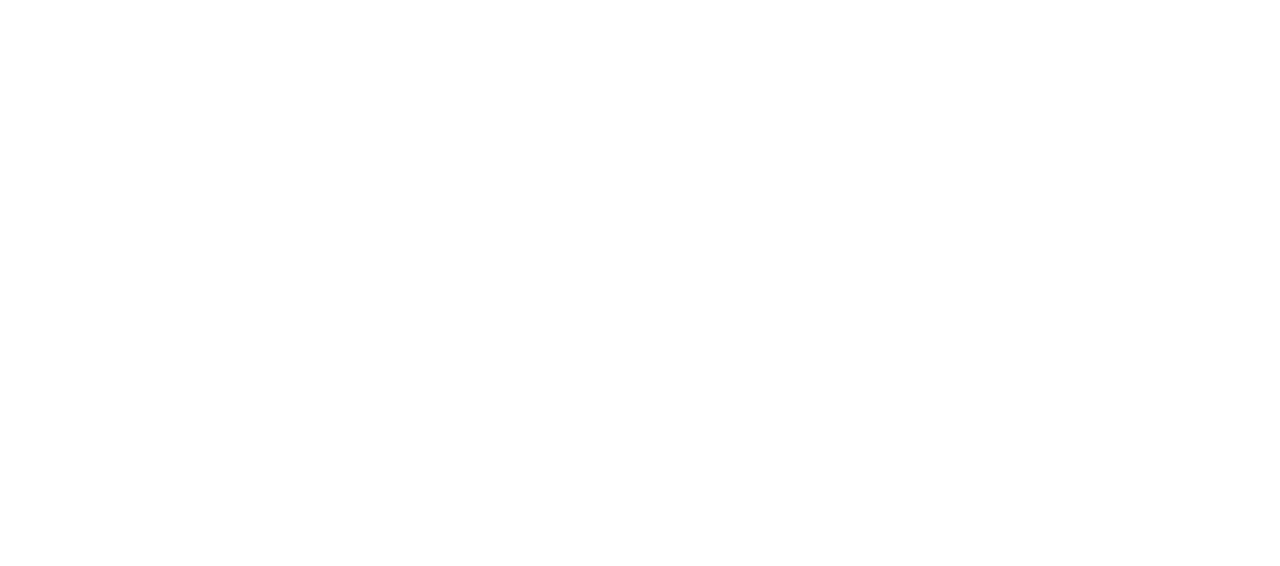
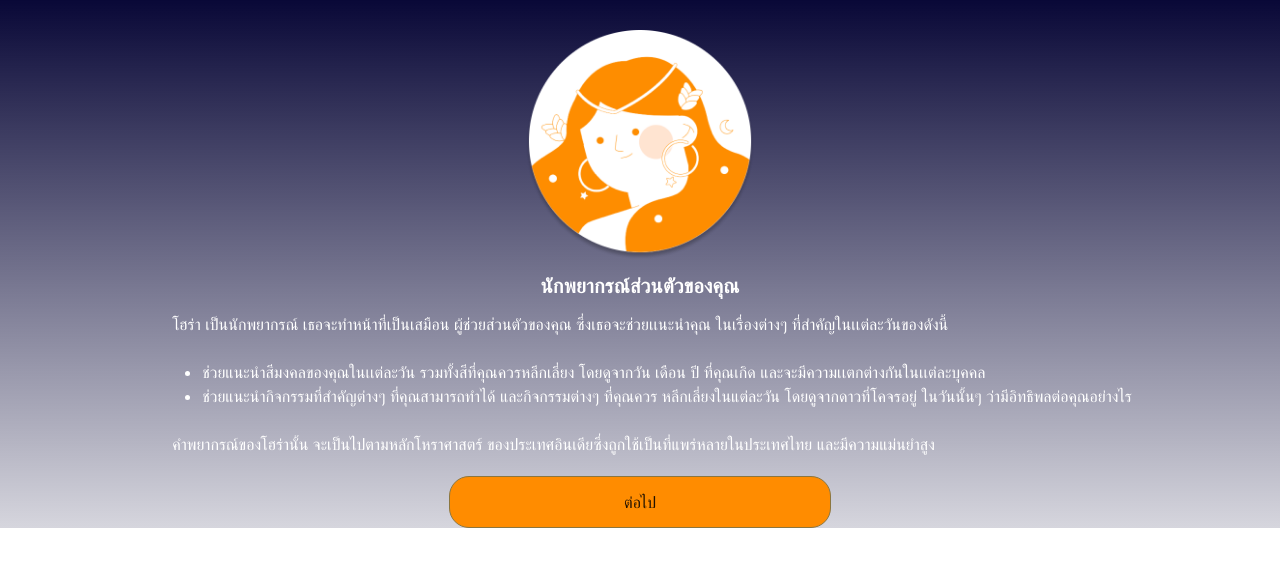
Before and after one commit to minkicu/auspiciousRegister, a Nuxt app: page /home in a window 1280 px wide. Before the commit this address had no page. Shown: the top 566 px of the page. Built offline with nearby package versions, Linux system fonts and the light colour scheme.

Commit message:
add home page

```diff
--- /dev/null
+++ b/pages/home.vue
@@ -0,0 +1,75 @@
+<template>
+  <div class="homepage-wrapper">
+    <img src="~/assets/images/icon-horo-girl.png" alt="" width="230px" height="230px">
+    <div class="title">นักพยากรณ์ส่วนตัวของคุณ</div>
+    <div class="content">
+      <ul>
+        โฮร่า เป็นนักพยากรณ์ เธอจะทำหน้าที่เป็นเสมือน ผู้ช่วยส่วนตัวของคุณ ซึ่งเธอจะช่วยเเนะนำคุณ ในเรื่องต่างๆ
+        ที่สำคัญในเเต่ละวันของดังนี้ <br> <br>
+        <div class="detail">
+          <li>ช่วยแนะนำสีมงคลของคุณในเเต่ละวัน รวมทั้งสีที่คุณควรหลีกเลี่ยง โดยดูจากวัน เดือน ปี ที่คุณเกิด
+            และจะมีความเเตกต่างกันในเเต่ละบุคคล</li>
+          <li>ช่วยแนะนำกิจกรรมที่สำคัญต่างๆ ที่คุณสามารถทำได้ และกิจกรรมต่างๆ ที่คุณควร หลีกเลี่ยงในแต่ละวัน
+            โดยดูจากดาวที่โคจรอยู่ ในวันนั้นๆ ว่ามีอิทธิพลต่อคุณอย่างไร</li>
+        </div>
+        <br>คำพยากรณ์ของโฮร่านั้น จะเป็นไปตามหลักโหราศาสตร์ ของประเทศอินเดียซึ่งถูกใช้เป็นที่แพร่หลายในประเทศไทย
+        และมีความแม่นยำสูง
+      </ul>
+    </div>
+    <button class="button" @click="clickNextBtn()">ต่อไป</button>
+  </div>
+</template>
+
+<script>
+export default {
+  name: 'HomePage',
+  methods: {
+    clickNextBtn(){
+      this.$router.push('/register')
+    }
+  },
+}
+</script>
+
+
+<style lang="scss" scoped>
+.homepage-wrapper {
+  background: linear-gradient(180deg, #090837 0%, rgba(13, 12, 62, 0) 120%, rgba(13, 12, 62, 0) 100%);
+  height: auto;
+  display: flex;
+  flex-direction: column;
+  padding: 30px 15px 0px 15px;
+  align-items: center;
+  font-family: 'Inter';
+  overflow-x: hidden;
+  overflow-y: scroll;
+}
+
+.title {
+  font-family: 'Inter';
+  color: #FFFFFF;
+  font-weight: 700;
+  font-size: 20px;
+  padding-top: 10px;
+}
+
+.content {
+  color: #FFFFFF;
+  font-weight: 400;
+  font-size: 16px;
+  padding-top: 10px;
+}
+
+.detail{
+  padding-left: 30px;
+}
+
+.button{
+  border: 1px solid #8B7640;
+  background: #FF8C00;
+  border-radius: 20px;
+  width: 382px;
+  height: 52px;
+  margin-top: 20px;
+}
+</style>
--- a/pages/inspire.vue
+++ /dev/null
@@ -1,25 +0,0 @@
-<template>
-  <v-row>
-    <v-col class="text-center">
-      <img
-        src="/v.png"
-        alt="Vuetify.js"
-        class="mb-5"
-      >
-      <blockquote class="blockquote">
-        &#8220;First, solve the problem. Then, write the code.&#8221;
-        <footer>
-          <small>
-            <em>&mdash;John Johnson</em>
-          </small>
-        </footer>
-      </blockquote>
-    </v-col>
-  </v-row>
-</template>
-
-<script>
-export default {
-  name: 'InspirePage'
-}
-</script>
```
Also changed, not shown: assets/images/icon-horo-girl.png (added), 1 other file (tests, documents, lock files or other folders).
